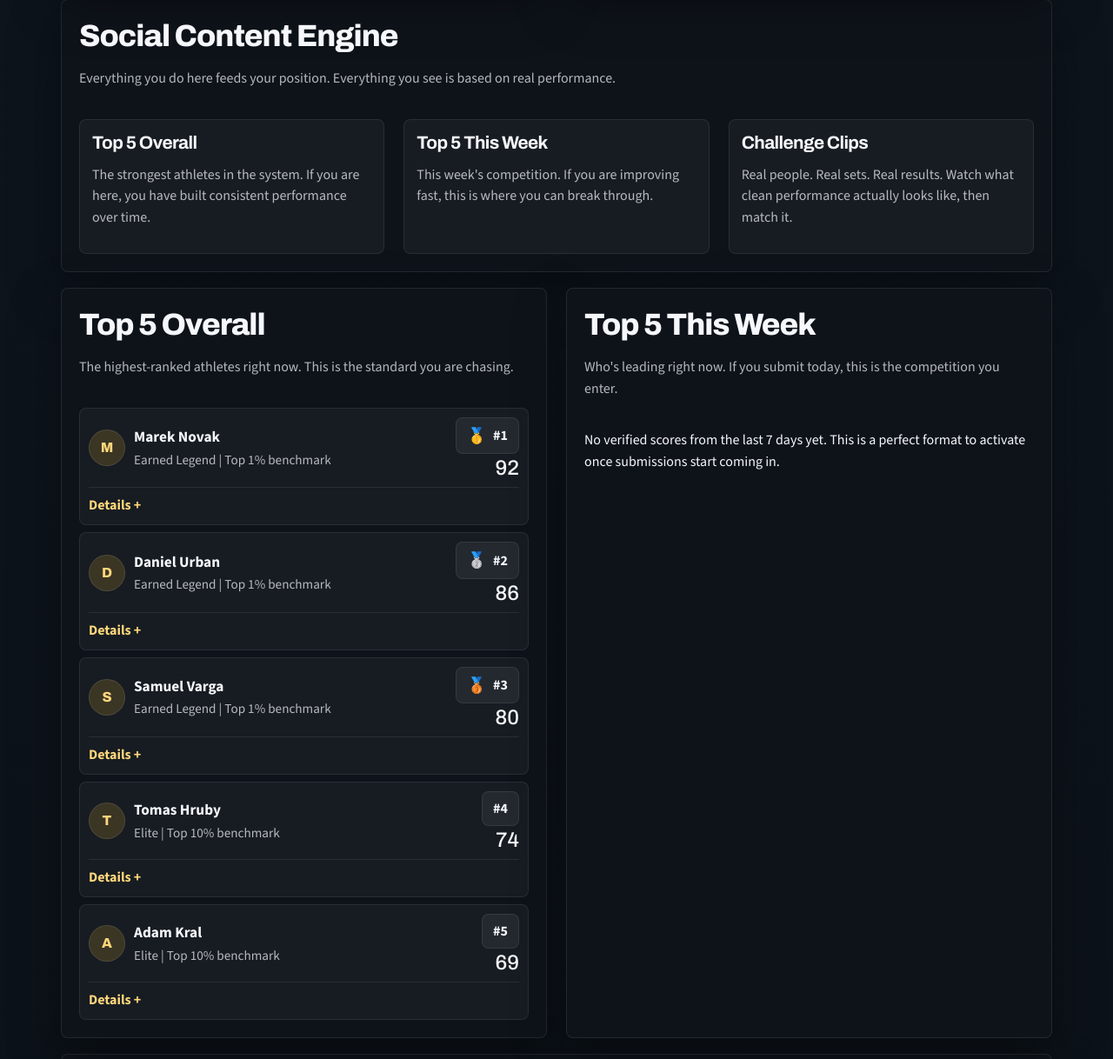
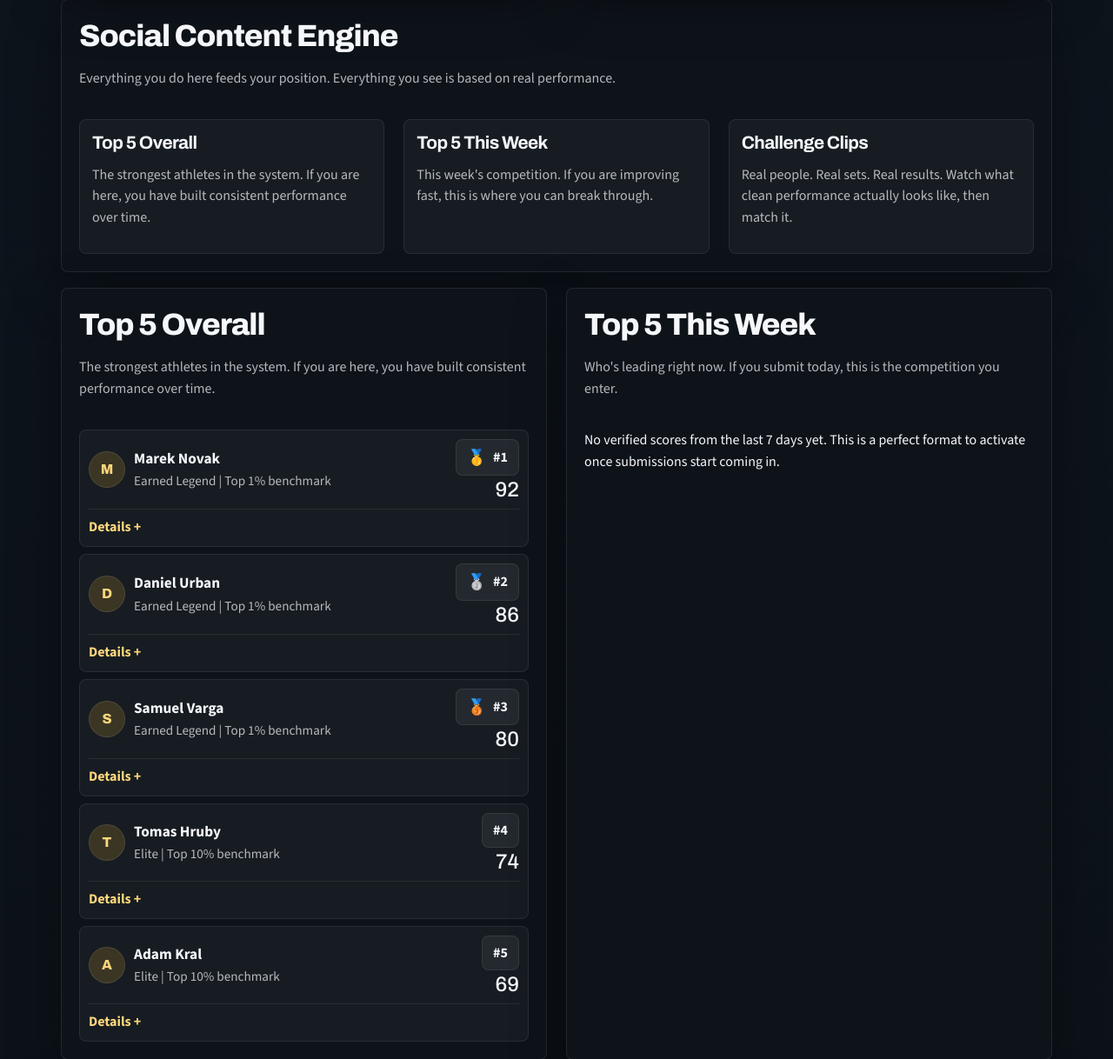
Before and after one commit to Danas2008/EarnedClub, a Django app: page / in a window 1280 px wide. Shown: the part 1634-2852 px from the top of the page at 87% size. Run offline with Django 5.2, Linux system fonts and the light colour scheme; data comes from the database, SQL or seed files in the repository.

Commit message:
Update of home and leaderboard.html
Co-authored-by: Copilot <copilot@github.com>

```diff
--- a/main/templates/home.html
+++ b/main/templates/home.html
@@ -152,7 +152,7 @@
         <div class="section-spread">
             <div>
                 <h2>Top 5 Overall</h2>
-                <p class="muted">The highest-ranked athletes right now. This is the standard you are chasing.</p>
+                <p class="muted">The strongest athletes in the system. If you are here, you have built consistent performance over time.</p>
             </div>
         </div>
 
```
Also changed, not shown: main/templates/leaderboard.html (+5 -3 lines).
